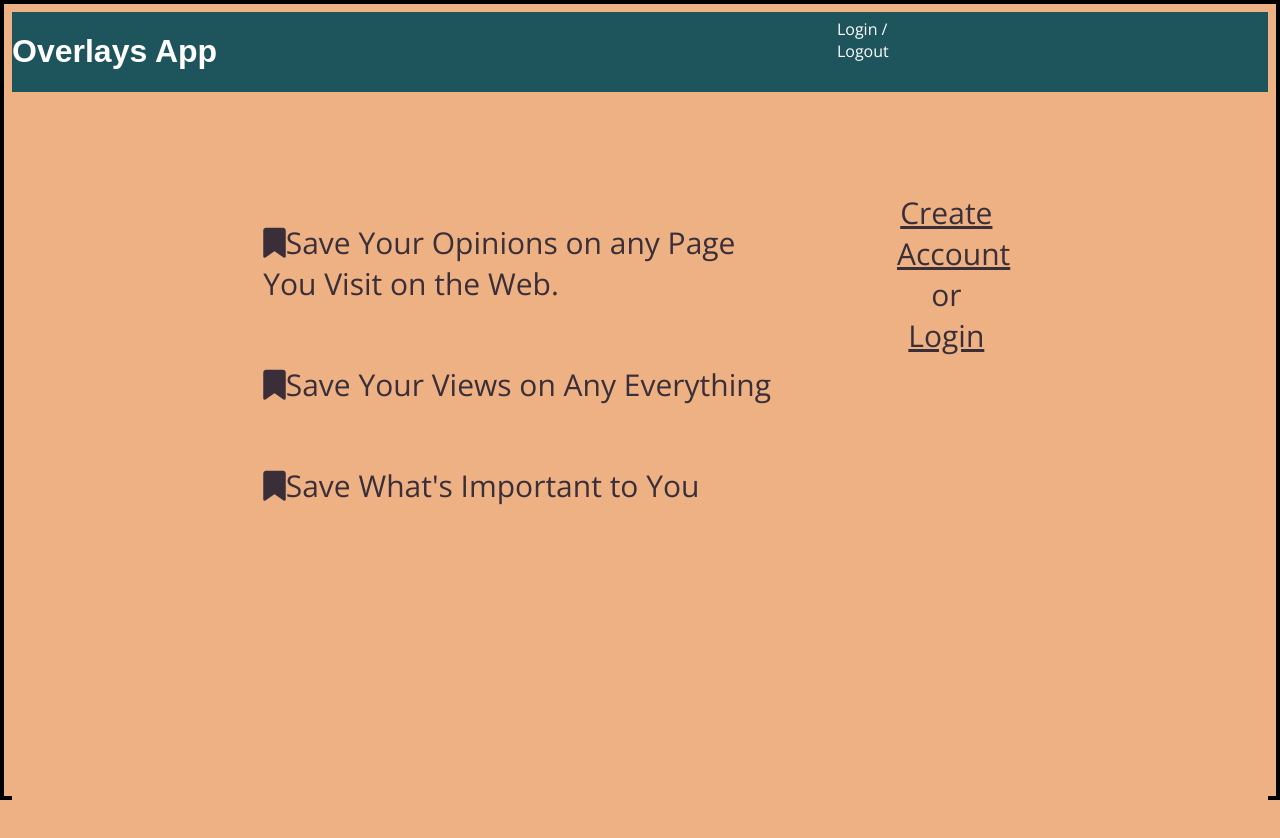
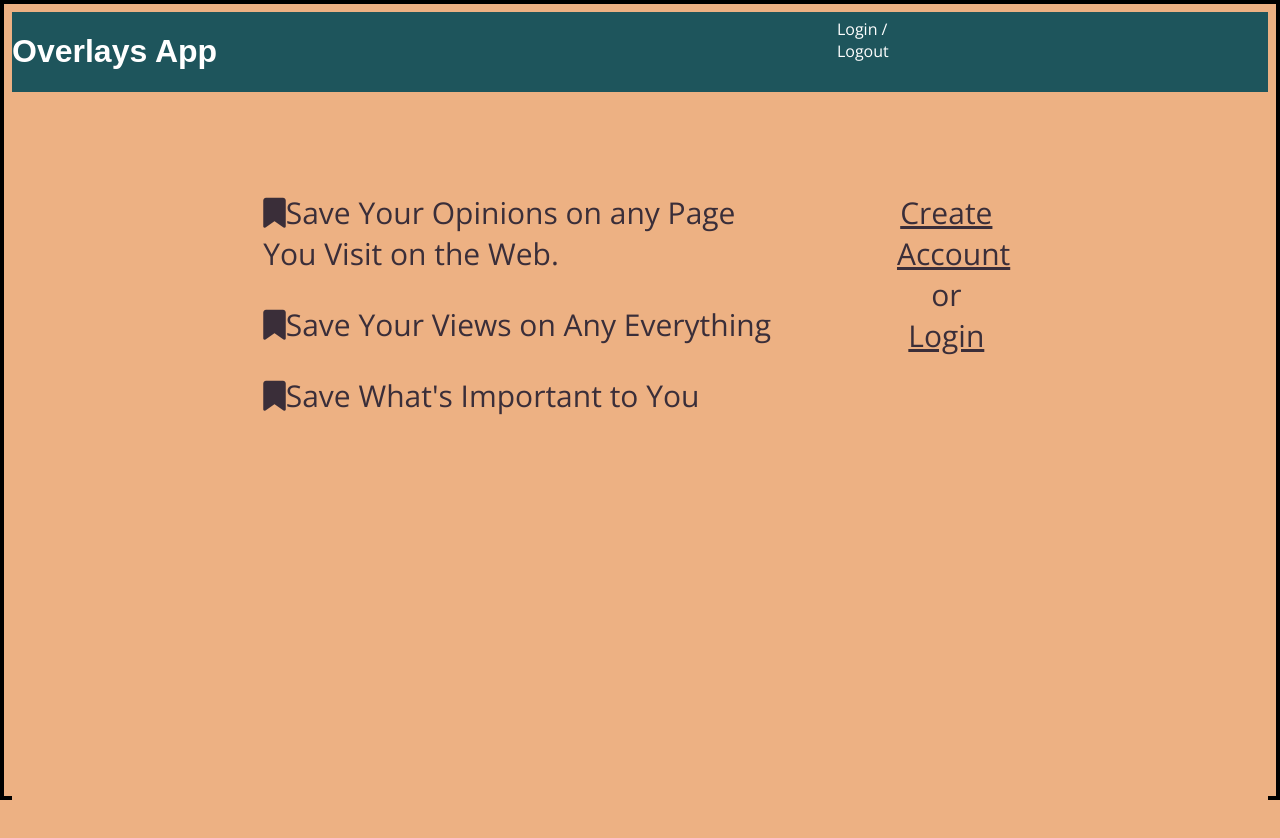
Before and after one commit to kraigwilliams/overlays-app, a React (Create React App) app: page / in a window 1280 px wide. Shown: the top 838 px of the page. Built offline with nearby package versions, Linux system fonts and the light colour scheme; a web font is replaced by a local one.

Commit message:
fix homepage alignment

```diff
--- a/src/Components/Home/Home.css
+++ b/src/Components/Home/Home.css
@@ -4,10 +4,11 @@
   margin-right: auto;
   display: flex;
   flex-direction: column;
-
+justify-content: baseline;
   align-items: flex-start;
-
+padding-top: 0px;
   height: 100vh;
+  color:red;
 }
 
 .home-left {
@@ -32,7 +33,9 @@
   text-align: center;
 
 }
-
+.home-left p{
+  margin-top: 0px;
+}
 .home-right{
 
   display:flex;
@@ -45,6 +48,6 @@
   .home-page {
     display: flex;
     flex-direction: row;
-    justify-content: flex-end;
+
   }
 }
--- a/src/index.css
+++ b/src/index.css
@@ -3,8 +3,7 @@
   font-family: 'Open Sans', sans-serif;
 
 
-  /* background:lightblue; */
-  /* background:lightseagreen; */
+
 
   /* background:#F15152; */
 
```
